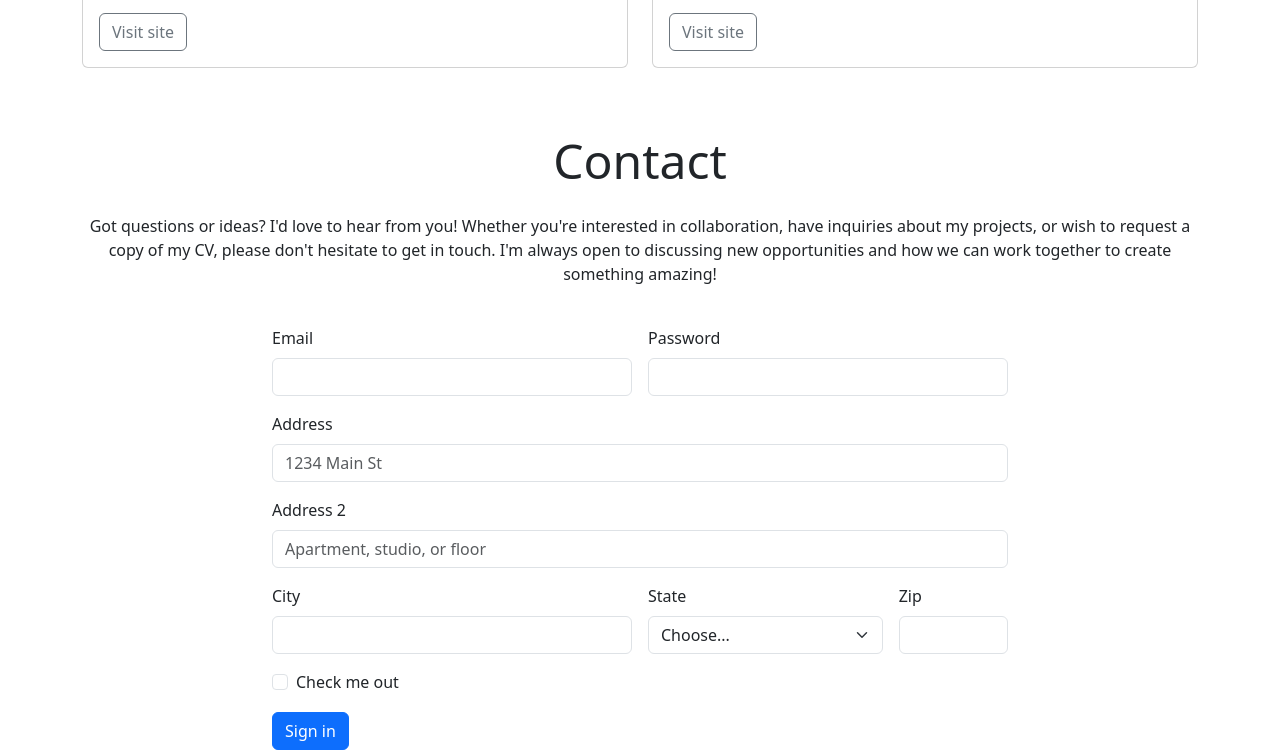
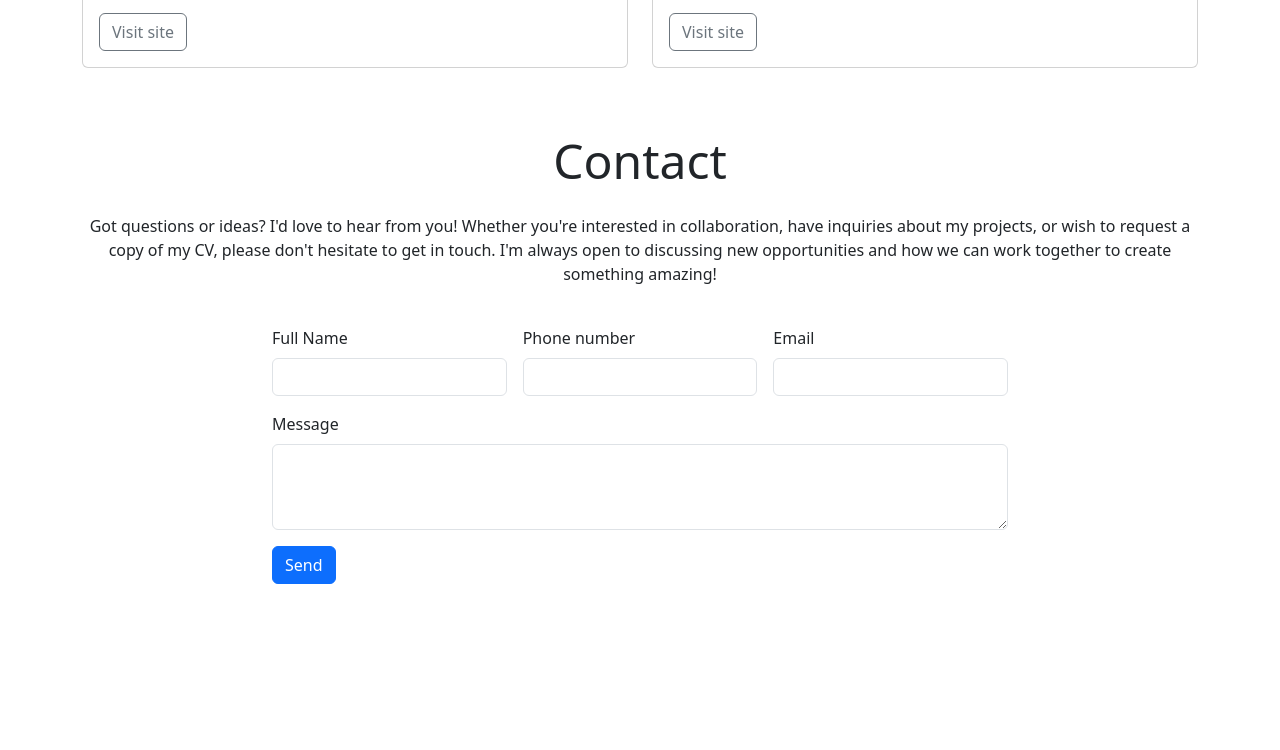
Before and after one commit to Bonafs/Bootstrap, a plain HTML site: page index.html in a window 1280 px wide. Shown: the part 1767-2517 px from the top of the page. After the commit the page ends 2351 px from the top, so only its background shows below. Drawn offline with nearby package versions, Linux system fonts and the light colour scheme.

Commit message:
Customiize Form.

```diff
--- a/index.html
+++ b/index.html
@@ -178,8 +178,8 @@
         </section>
     </main>
 
-     <!-- Contact section -->
-     <footer id="contact" class="container">
+    <!-- Contact section -->
+    <footer id="contact" class="container">
         <div class="row justify-content-center">
             <div class="col-12 text-center my-4">
                 <h2 class="display-5">Contact</h2>
@@ -190,51 +190,29 @@
                     can work together to create something amazing!</p>
             </div>
             <div class="col-12 col-md-10 col-lg-8">
+
                 <!-- Add your form here -->
                 <form class="row g-3">
-                    <div class="col-md-6">
-                      <label for="inputEmail4" class="form-label">Email</label>
-                      <input type="email" class="form-control" id="inputEmail4">
+                    <div class="col-lg-4">
+                        <label for="full-name" class="form-label">Full Name</label>
+                        <input type="text" class="form-control" id="full-name">
                     </div>
-                    <div class="col-md-6">
-                      <label for="inputPassword4" class="form-label">Password</label>
-                      <input type="password" class="form-control" id="inputPassword4">
+                    <div class="col-lg-4">
+                        <label for="phonenumber" class="form-label">Phone number</label>
+                        <input type="number" class="form-control" id="phonenumber">
+                    </div>
+                    <div class="col-lg-4">
+                        <label for="email" class="form-label">Email</label>
+                        <input type="email" class="form-control" id="email">
                     </div>
                     <div class="col-12">
-                      <label for="inputAddress" class="form-label">Address</label>
-                      <input type="text" class="form-control" id="inputAddress" placeholder="1234 Main St">
+                        <label for="message" class="form-label">Message</label>
+                        <textarea class="form-control" id="message" rows="3"></textarea>
                     </div>
                     <div class="col-12">
-                      <label for="inputAddress2" class="form-label">Address 2</label>
-                      <input type="text" class="form-control" id="inputAddress2" placeholder="Apartment, studio, or floor">
+                        <button type="submit" class="btn btn-primary">Send</button>
                     </div>
-                    <div class="col-md-6">
-                      <label for="inputCity" class="form-label">City</label>
-                      <input type="text" class="form-control" id="inputCity">
-                    </div>
-                    <div class="col-md-4">
-                      <label for="inputState" class="form-label">State</label>
-                      <select id="inputState" class="form-select">
-                        <option selected>Choose...</option>
-                        <option>...</option>
-                      </select>
-                    </div>
-                    <div class="col-md-2">
-                      <label for="inputZip" class="form-label">Zip</label>
-                      <input type="text" class="form-control" id="inputZip">
-                    </div>
-                    <div class="col-12">
-                      <div class="form-check">
-                        <input class="form-check-input" type="checkbox" id="gridCheck">
-                        <label class="form-check-label" for="gridCheck">
-                          Check me out
-                        </label>
-                      </div>
-                    </div>
-                    <div class="col-12">
-                      <button type="submit" class="btn btn-primary">Sign in</button>
-                    </div>
-                  </form>
+                </form>
 
             </div>
         </div>
```
